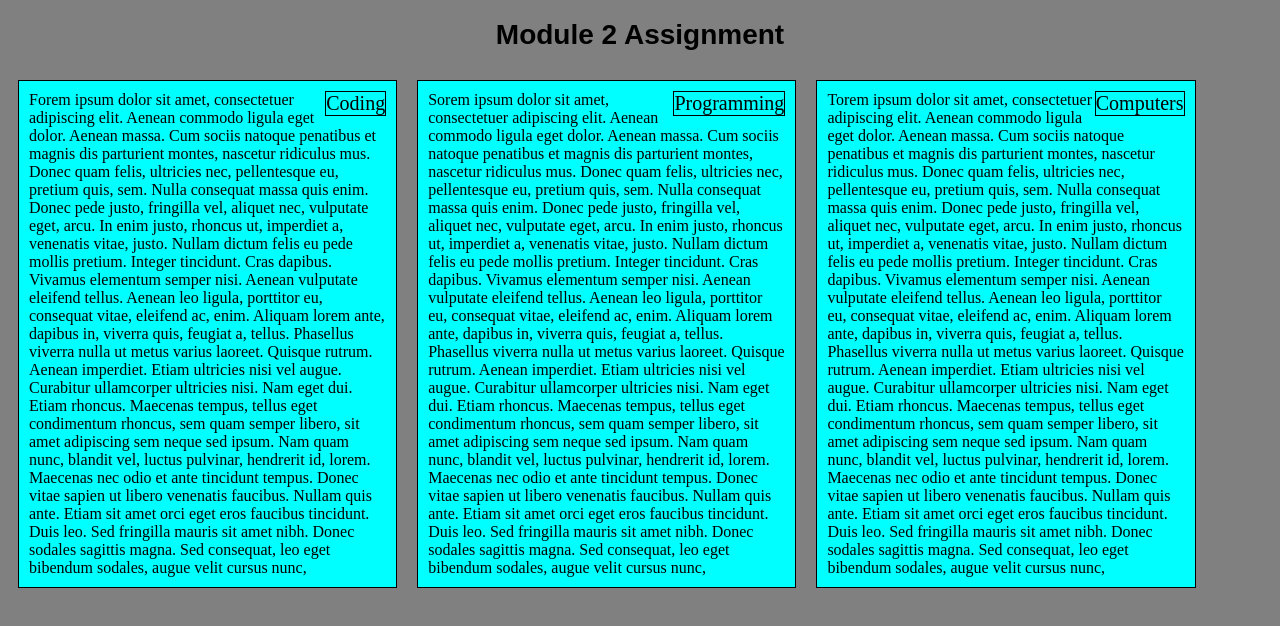
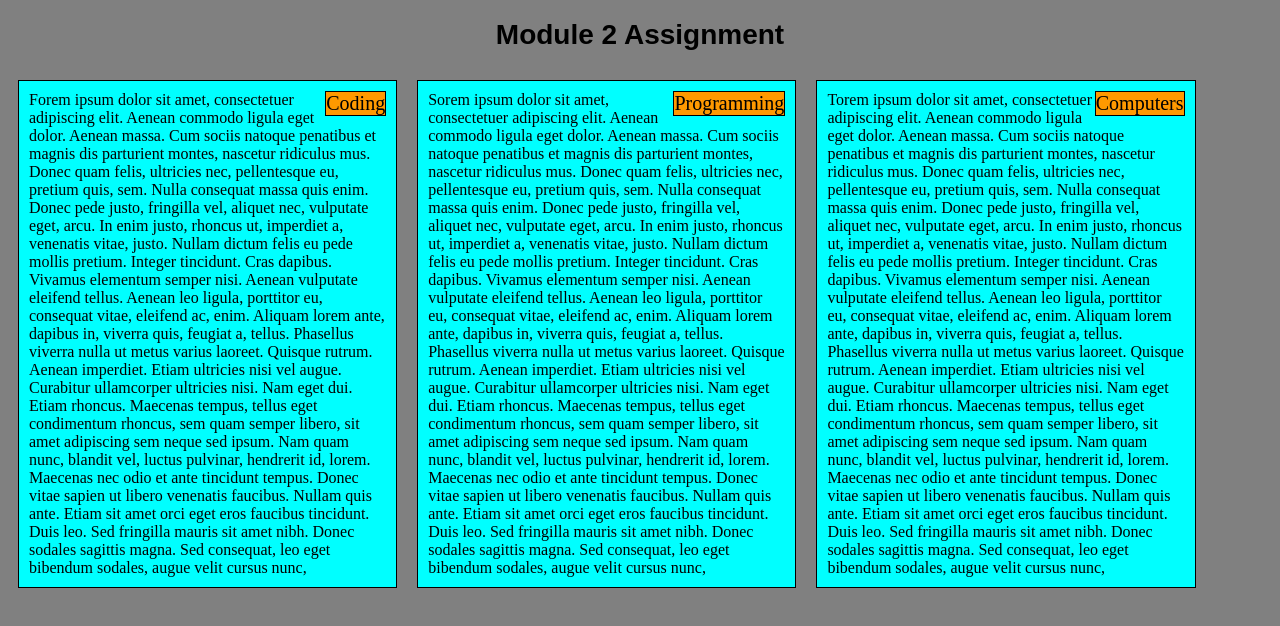
Before and after one commit to TrevorEichler/TrevorEichler.github.io, a plain HTML site: page index.html in a window 1280 px wide. Drawn offline with Linux system fonts and the light colour scheme.

Commit message:
Update index.html

```diff
--- a/index.html
+++ b/index.html
@@ -23,6 +23,7 @@ h1 {
 	float: right;
 	margin: 0px;
 	font-size: 1.25em;
+	background-color: #ff9900;
 }
 /***************Desktop Devices************/
 @media (min-width: 992px) {
```
